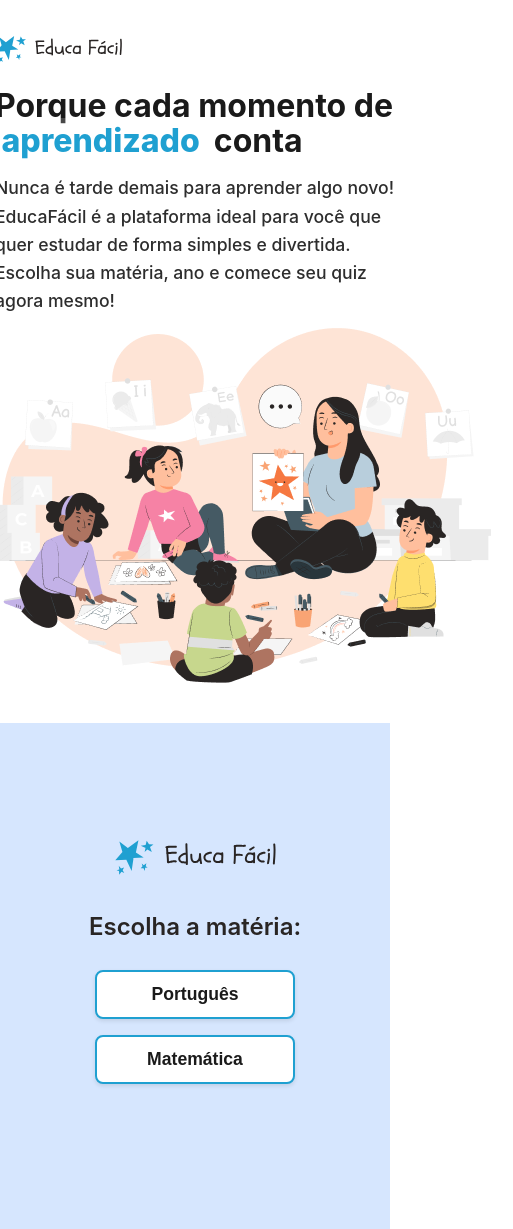
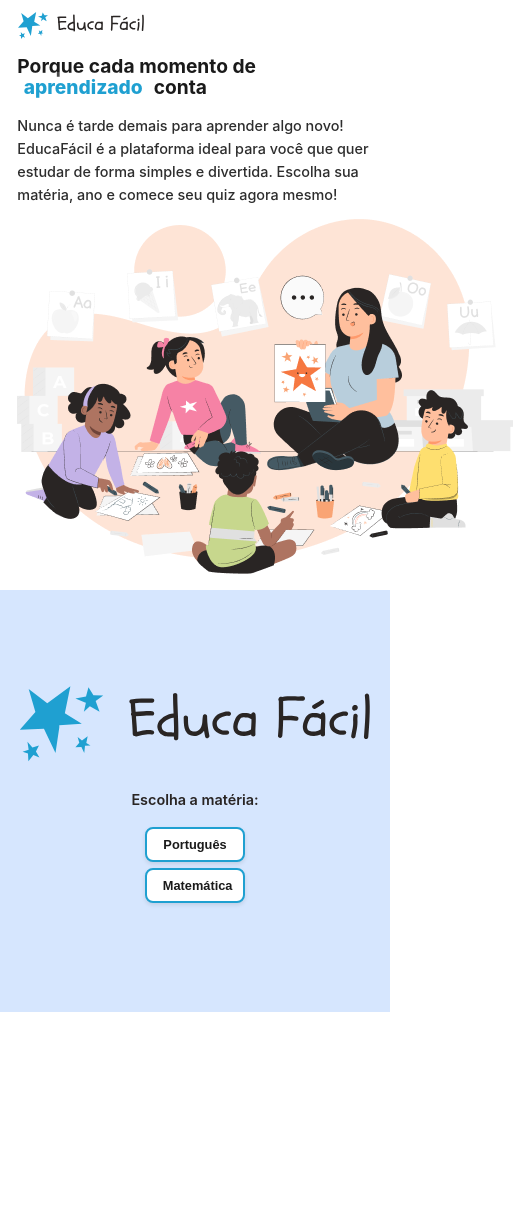
Before and after one commit to BrunoDiasADS/EducaFacil, a React (Vite) app in the folder educafacil/: page / in a window 390 px wide. Shown: the whole page, 513 px wide, since content can reach past the window. After the commit the page ends 1012 px from the top, so only its background shows below. Built offline with nearby package versions, Linux system fonts and the light colour scheme.

Commit message:
css changes

```diff
--- a/educafacil/src/index.css
+++ b/educafacil/src/index.css
@@ -18,11 +18,13 @@ body {
 .left-panel {
   width: 50%;
   background: #ffffff;
-  padding: 2rem;
+  padding: clamp(1rem, 3vw, 2rem);
   display: flex;
   align-items: center;
   justify-content: center;
   position: relative;
+  background-size: cover;
+  background-position: center;
 }
 
 .left-panel::before {
@@ -32,12 +34,13 @@ body {
   left: 0;
   right: 0;
   bottom: 0;
+  background: inherit;
   opacity: 0.3;
+  z-index: 0;
 }
 
 .promo-content {
-
-  max-width: 400px;
+  max-width: min(90%, 400px);
   text-align: left;
   position: relative;
   z-index: 1;
@@ -46,22 +49,22 @@ body {
 .logo {
   display: flex;
   align-items: center;
-  margin-bottom: 1.5rem;
+  margin-bottom: clamp(1rem, 2vw, 1.5rem);
 }
 
 .star {
-  font-size: 1.5rem;
+  font-size: clamp(1.2rem, 3vw, 1.5rem);
   margin-right: 0.5rem;
 }
 
 .brand {
-  font-size: 1.1rem;
+  font-size: clamp(0.9rem, 2.5vw, 1.1rem);
   font-weight: 600;
   color: #1a1a1a;
 }
 
 .promo-title {
-  font-size: 2.5rem;
+  font-size: clamp(1.8rem, 5vw, 2.5rem);
   font-weight: 700;
   color: #1a1a1a;
   margin-bottom: 1rem;
@@ -77,7 +80,7 @@ body {
 }
 
 .promo-description {
-  font-size: 1.1rem;
+  font-size: clamp(0.9rem, 2.5vw, 1.1rem);
   color: #2d2d2d;
   line-height: 1.6;
   font-weight: 500;
@@ -85,45 +88,49 @@ body {
 
 .right-panel {
   width: 50%;
-  padding: 2rem;
+  padding: clamp(1rem, 3vw, 2rem);
   background-color: #d6e6fe;
+  background-size: cover;
+  background-position: center;
   display: flex;
   flex-direction: column;
   justify-content: center;
-  text-align: center;
+  align-items: center;
   position: relative;
+  min-height: 100%;
 }
 
 .main-title {
-  margin: 0 auto ;
-  width: 50%;
+  margin: 0 auto;
+  width: min(90%, 400px);
   font-weight: 700;
   color: #1fa0d1;
-  margin-bottom: 2rem;
+  margin-bottom: clamp(1.5rem, 3vw, 2rem);
   letter-spacing: -0.025em;
+  font-size: clamp(1.5rem, 4vw, 2rem);
 }
 
 .subtitle {
-  font-size: 1.5rem;
+  font-size: clamp(1.2rem, 3vw, 1.5rem);
   font-weight: 600;
   color: #292524;
-  margin-bottom: 1.5rem;
+  margin-bottom: clamp(1rem, 2vw, 1.5rem);
 }
 
 .button-group {
   display: flex;
-  gap: 1rem;
+  gap: clamp(0.5rem, 2vw, 1rem);
   justify-content: center;
-  margin-bottom: 2rem;
+  margin-bottom: clamp(1.5rem, 3vw, 2rem);
   flex-wrap: wrap;
 }
 
 button {
   background-color: #ffffff;
   color: #1a1a1a;
-  font-size: 1.1rem;
+  font-size: clamp(0.9rem, 2.5vw, 1.1rem);
   font-weight: 600;
-  padding: 12px 24px;
+  padding: clamp(10px, 2vw, 12px) clamp(20px, 3vw, 24px);
   border: 2px solid #1fa0d1;
   border-radius: 8px;
   cursor: pointer;
@@ -139,79 +146,77 @@ button:hover {
 }
 
 .botao-iniciar {
-  background-color: #1fa0d1 !important;
-  color: #ffffff !important;
-  border: #14658b 2px solid  !important;
-  padding: 14px 32px !important;
-  font-size: 1.2rem !important;
-  font-weight: 700 !important;
+  background-color: #1fa0d1;
+  color: #ffffff;
+  border: 2px solid #14658b;
+  padding: clamp(12px, 2.5vw, 14px) clamp(24px, 4vw, 32px);
+  font-size: clamp(1rem, 2.8vw, 1.2rem);
+  font-weight: 700;
 }
 
 .botao-iniciar:hover {
-  background-color: #14658b !important;
-  border-color: #14658b !important;
+  background-color: #14658b;
+  border-color: #14658b;
   transform: translateY(-2px);
   box-shadow: 0 6px 12px rgba(7, 92, 141, 0.4);
 }
 
 .botao-voltar {
   position: absolute;
-  top: 2rem;
-  right: 2rem;
-  background-color: #2d2d2d !important;
-  color: #ffffff !important;
-  border: 1px solid #444 !important;
-  padding: 8px 16px !important;
-  font-size: 0.95rem !important;
-  font-weight: 500 !important;
+  top: clamp(1rem, 2vw, 1.5rem);
+  right: clamp(1rem, 2vw, 1.5rem);
+  background-color: #2d2d2d;
+  color: #ffffff;
+  border: 1px solid #444;
+  padding: clamp(6px, 1.5vw, 8px) clamp(12px, 2vw, 16px);
+  font-size: clamp(0.8rem, 2vw, 0.95rem);
+  font-weight: 500;
 }
 
 .botao-voltar:hover {
-  background-color: #444 !important;
-  border-color: #666 !important;
+  background-color: #444;
+  border-color: #666;
 }
 
 .card {
-
-
-  padding: 2rem;
-  margin: 1rem auto;
-  max-width: 600px;
+  padding: clamp(1rem, 2vw, 1.5rem);
+  margin: clamp(0.5rem, 2vw, 1rem) auto;
+  max-width: min(95%, 600px);
   border-top: 2px solid #3d3d3d;
 }
 
 .iniciar-container {
-  margin-top: 1.5rem;
+  margin-top: clamp(1rem, 2vw, 1.5rem);
 }
 
 .question {
-  font-size: 1.4rem;
+  font-size: clamp(1.2rem, 3vw, 1.4rem);
   font-weight: 600;
   color: #2d2d2d;
-  margin-bottom: 1.5rem;
+  margin-bottom: clamp(1rem, 2vw, 1.5rem);
   line-height: 1.5;
 }
 
 .options {
   display: flex;
   flex-direction: column;
-  gap: 1rem;
-  margin-bottom: 1.5rem;
+  gap: clamp(0.5rem, 2vw, 1rem);
+  margin-bottom: clamp(1rem, 2vw, 1.5rem);
 }
 
 .option-button {
-  width: 100% !important;
-  text-align: left !important;
-  padding: 16px 20px !important;
-  border-radius: 8px !important;
-  font-size: 1rem !important;
-  font-weight: 500 !important;
+  width: 100%;
+  text-align: left;
+  padding: clamp(10px, 2vw, 12px) clamp(14px, 2.5vw, 16px);
+  border-radius: 8px;
+  font-size: clamp(0.9rem, 2.5vw, 1rem);
+  font-weight: 500;
 }
 
 .progress {
-  font-size: 0.9rem;
+  font-size: clamp(0.7rem, 2vw, 0.9rem);
   color: #2d2d2d;
-  margin-top: 1rem;
+  margin-top: clamp(0.5rem, 2vw, 1rem);
 }
 
 .progress p {
@@ -219,10 +224,50 @@ button:hover {
 }
 
 .score {
-  font-size: 2rem;
+  font-size: clamp(1.5rem, 4vw, 2rem);
   font-weight: 700;
   color: #1fa0d1;
-  margin-bottom: 1.5rem;
+  margin-bottom: clamp(1rem, 2vw, 1.5rem);
+}
+
+@media (min-width: 1201px) {
+  .container {
+    flex-direction: row;
+  }
+
+  .left-panel,
+  .right-panel {
+    width: 50%;
+    padding: clamp(2rem, 3vw, 3rem);
+  }
+
+  .promo-content {
+    max-width: min(80%, 500px);
+  }
+}
+
+@media (max-width: 1200px) {
+  .container {
+    flex-direction: row;
+  }
+
+  .left-panel,
+  .right-panel {
+    width: 50%;
+    padding: clamp(1rem, 2.5vw, 1.5rem);
+  }
+
+  .main-title {
+    width: min(85%, 350px);
+  }
+
+  .promo-title {
+    font-size: clamp(1.6rem, 4.5vw, 2.2rem);
+  }
+
+  .button-group {
+    gap: clamp(0.5rem, 1.5vw, 0.75rem);
+  }
 }
 
 @media (max-width: 768px) {
@@ -233,30 +278,109 @@ button:hover {
   .left-panel,
   .right-panel {
     width: 100%;
+    padding: clamp(0.75rem, 2vw, 1rem);
   }
 
   .left-panel {
-    min-height: 40vh;
+    min-height: 30vh;
   }
 
   .right-panel {
-    min-height: 60vh;
+    min-height: 50vh;
   }
 
   .main-title {
-    width: 50%;
+    width: min(90%, 300px);
+    font-size: clamp(1.2rem, 3.5vw, 1.6rem);
   }
 
   .promo-title {
-    font-size: 2rem;
+    font-size: clamp(1.4rem, 4vw, 1.8rem);
+  }
+
+  .promo-content {
+    max-width: 95%;
   }
 
   .button-group {
     flex-direction: column;
     align-items: center;
+    gap: clamp(0.4rem, 1.5vw, 0.5rem);
   }
 
   .button-group button {
-    width: 200px;
+    width: min(85%, 200px);
+    padding: clamp(8px, 2vw, 10px) clamp(16px, 3vw, 20px);
+  }
+
+  .botao-iniciar {
+    padding: clamp(10px, 2vw, 12px) clamp(20px, 3vw, 24px);
+  }
+
+  .botao-voltar {
+    top: clamp(0.75rem, 2vw, 1rem);
+    right: clamp(0.75rem, 2vw, 1rem);
+    padding: clamp(5px, 1.5vw, 6px) clamp(10px, 2vw, 12px);
+  }
+
+  .card {
+    padding: clamp(0.75rem, 2vw, 1rem);
+    max-width: 95%;
+  }
+
+  .option-button {
+    padding: clamp(8px, 2vw, 10px) clamp(12px, 2.5vw, 14px);
   }
 }
+
+@media (max-width: 480px) {
+  .left-panel,
+  .right-panel {
+    padding: clamp(0.5rem, 1.5vw, 0.75rem);
+  }
+
+  .promo-title {
+    font-size: clamp(1.2rem, 3.8vw, 1.6rem);
+  }
+
+  .main-title {
+    width: 95%;
+    font-size: clamp(1rem, 3vw, 1.4rem);
+  }
+
+  .subtitle {
+    font-size: clamp(0.9rem, 2.8vw, 1.2rem);
+  }
+
+  .button-group button {
+    width: 95%;
+    font-size: clamp(0.8rem, 2.2vw, 1rem);
+  }
+
+  .botao-iniciar {
+    padding: clamp(8px, 2vw, 10px) clamp(16px, 3vw, 20px);
+    font-size: clamp(0.9rem, 2.5vw, 1.1rem);
+  }
+
+  .card {
+    padding: clamp(0.5rem, 1.5vw, 0.75rem);
+    margin: clamp(0.3rem, 1.5vw, 0.5rem) auto;
+  }
+
+  .question {
+    font-size: clamp(1rem, 2.8vw, 1.2rem);
+  }
+
+  .option-button {
+    padding: clamp(6px, 1.8vw, 8px) clamp(10px, 2vw, 12px);
+    font-size: clamp(0.8rem, 2.2vw, 0.9rem);
+  }
+
+  .progress {
+    font-size: clamp(0.6rem, 1.8vw, 0.8rem);
+  }
+
+  .score {
+    font-size: clamp(1.2rem, 3.5vw, 1.6rem);
+  }
+}
```
